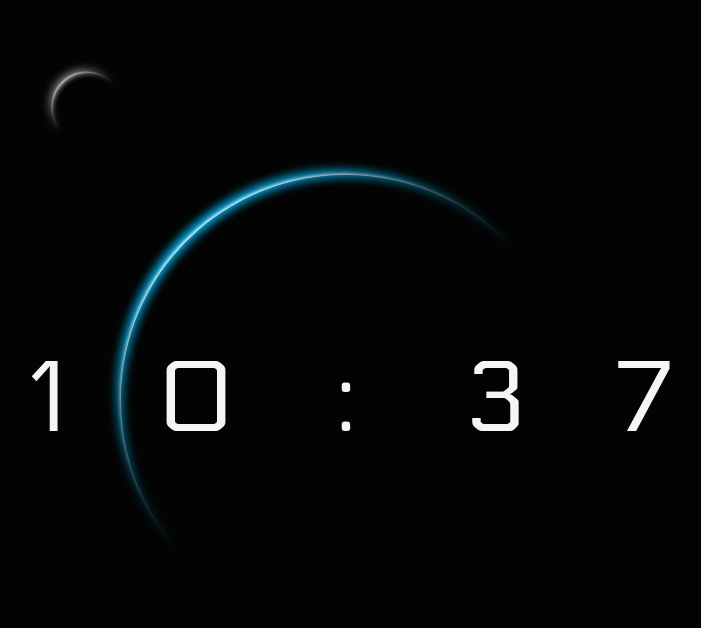
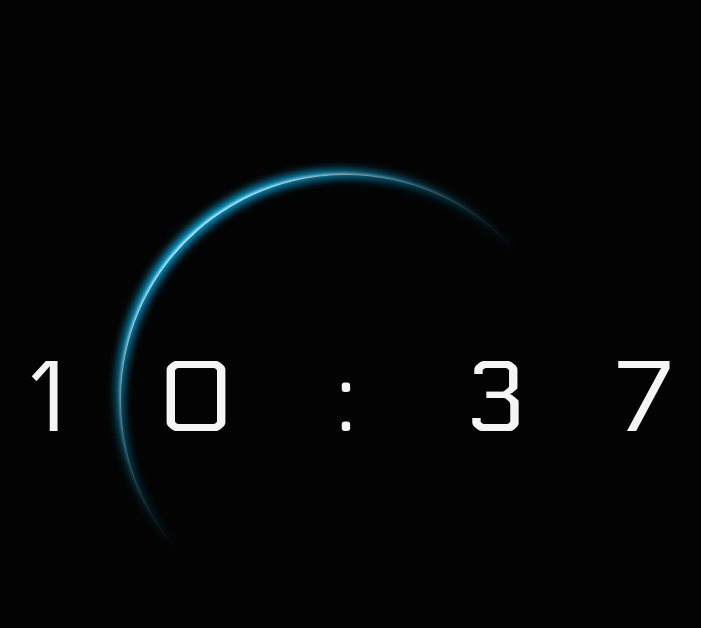
Before and after one commit to viGITory/clock, a website built with webpack: page src/pages/index.html in a window 1280 px wide. Shown: the whole page, without its empty margins (294-995 px from the left). Built offline with nearby package versions, Linux system fonts and the light colour scheme; files whose address does not match are found by name.

Commit message:
refactor: remove satellite

```diff
--- a/src/components/clock/clock.scss
+++ b/src/components/clock/clock.scss
@@ -5,21 +5,15 @@
 
   &__planet,
   &__planet::before,
-  &__satellite,
-  &__satellite::after,
   &__digital,
   &__analog {
     position: absolute;
   }
 
-  &__planet,
-  &__satellite {
-    border-radius: 50%;
-  }
-
   &__planet {
     width: 100%;
     height: 100%;
+    border-radius: 50%;
 
     box-shadow: inset 0 -3px 10px #00bfff, 0 2px 3px #f5f5f5, 0 7px 10px #00bfff;
 
@@ -28,37 +22,17 @@
     &::before {
       width: 105%;
       height: 105%;
+
+      content: "";
+      background-image: linear-gradient(to bottom, #030303 50%, transparent);
     }
   }
 
   &__planet::before,
-  &__satellite::after,
   &__digital {
     top: 50%;
     left: 50%;
 
     transform: translate(-50%, -50%);
   }
-
-  &__planet::before,
-  &__satellite::after {
-    content: "";
-    background-image: linear-gradient(to bottom, #030303 50%, transparent);
-  }
-
-  &__satellite {
-    bottom: -200px;
-    left: 50%;
-    width: 70px;
-    height: 70px;
-
-    box-shadow: inset 0 -1px 5px #f5f5f5, 0 2px 1px #f5f5f5, 0 3px 10px #f5f5f5;
-
-    transform: translateX(-50%);
-
-    &::after {
-      width: 150%;
-      height: 150%;
-    }
-  }
 }
--- a/src/components/clock/clock.ts
+++ b/src/components/clock/clock.ts
@@ -6,7 +6,6 @@ export default class Clock {
   hoursArrow!: HTMLDivElement;
   minutesArrow!: HTMLDivElement;
   secondsArrow!: HTMLDivElement;
-  clockSatellite!: HTMLDivElement;
 
   constructor() {
     this.container = document.createElement('div') as HTMLDivElement;
@@ -15,9 +14,7 @@ export default class Clock {
 
   public render = (): HTMLDivElement => {
     this.container.innerHTML = `
-      <div class="clock__planet">
-        <div class="clock__satellite"></div>
-      </div>
+      <div class="clock__planet"></div>
       <div class="clock__digital clock-digital"></div>
       <div class="clock__analog clock-analog hide">
         <div class="clock-analog__inner">
```
